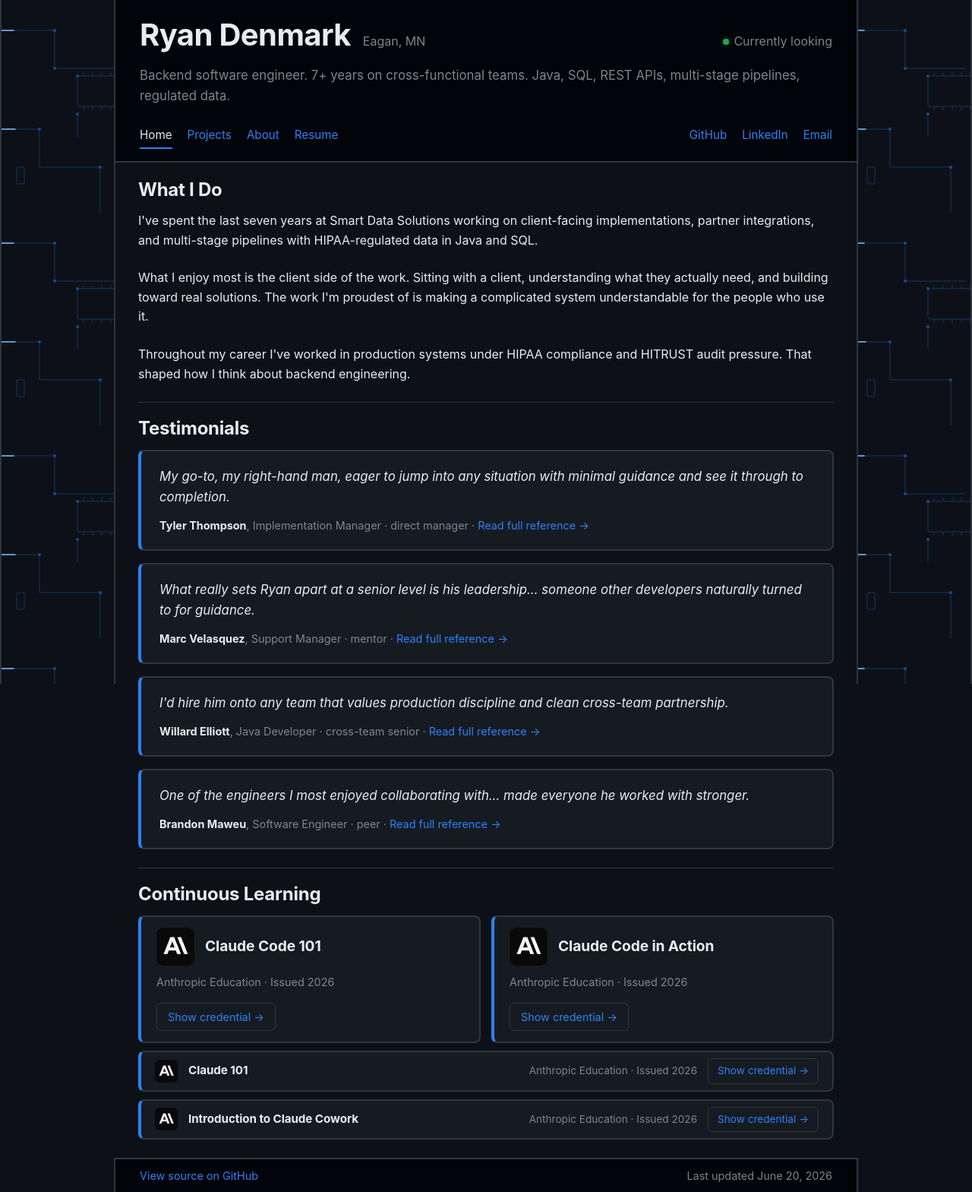
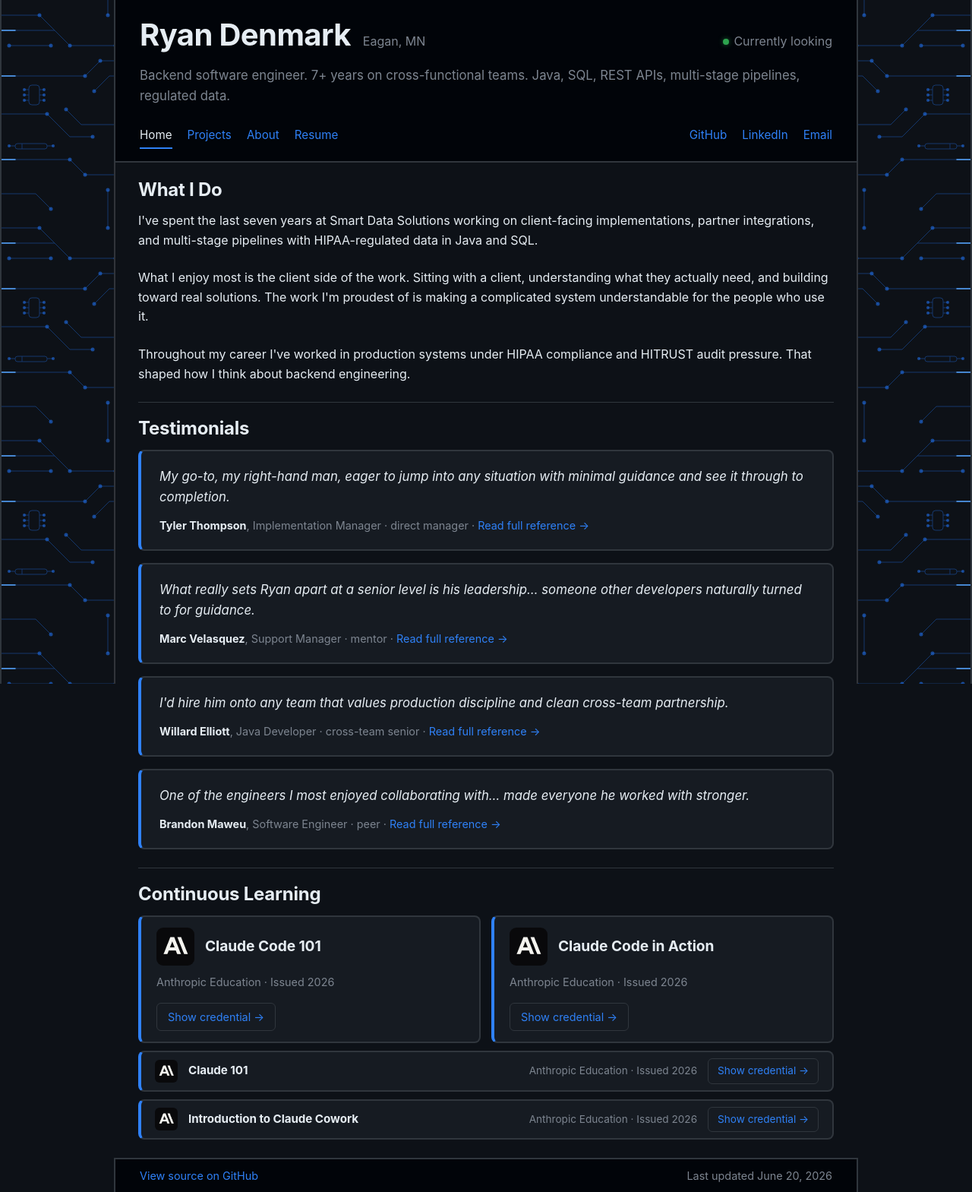
Before and after one commit to rwdenmark/rwdenmark.github.io, a Jekyll site: the page built from index.html, in a window 1280 px wide. Shown: the whole page at 76% size. Built offline with Jekyll 4.4.1, drawn with Linux system fonts in a browser that asks for light colours.

Commit message:
Updating background to new style

```diff
--- a/_layouts/default.html
+++ b/_layouts/default.html
@@ -44,57 +44,68 @@
 </head>
 <body data-page="{{ page.page_id }}">
   <div class="rail-bg" aria-hidden="true"></div>
-  <svg class="bg-circuit" aria-hidden="true" xmlns="http://www.w3.org/2000/svg" preserveAspectRatio="xMidYMid slice">
+  <div class="bg-circuit" aria-hidden="true">
+    <svg class="bg-half bg-half-left" xmlns="http://www.w3.org/2000/svg">
       <defs>
         <pattern id="circuit-pattern" x="0" y="0" width="280" height="280" patternUnits="userSpaceOnUse">
-        <g stroke="#1f6feb" stroke-width="1" fill="none" opacity="0.35">
-          <path d="M 0,40 L 70,40 L 70,90 L 150,90"/>
-          <path d="M 210,0 L 210,50 L 260,50 L 260,130"/>
-          <path d="M 0,170 L 50,170 L 50,220 L 130,220 L 130,280"/>
-          <path d="M 180,150 L 220,150 L 220,200 L 280,200"/>
-          <path d="M 100,150 L 100,180"/>
-          <rect x="100" y="100" width="60" height="40" rx="2"/>
-          <g stroke-width="1">
-            <line x1="108" y1="100" x2="108" y2="95"/>
-            <line x1="120" y1="100" x2="120" y2="95"/>
-            <line x1="132" y1="100" x2="132" y2="95"/>
-            <line x1="144" y1="100" x2="144" y2="95"/>
-            <line x1="156" y1="100" x2="156" y2="95"/>
-            <line x1="108" y1="140" x2="108" y2="145"/>
-            <line x1="120" y1="140" x2="120" y2="145"/>
-            <line x1="132" y1="140" x2="132" y2="145"/>
-            <line x1="144" y1="140" x2="144" y2="145"/>
-            <line x1="156" y1="140" x2="156" y2="145"/>
+          <g stroke="#1f6feb" stroke-width="1" fill="none" opacity="0.4">
+            <path d="M0,40 H70 L90,60 H150 L170,40 H280"/>
+            <path d="M0,20 H50 L70,40"/>
+            <path d="M280,20 H230 L210,40"/>
+            <path d="M140,0 V20"/>
+            <path d="M0,100 H110 L130,80 H190 L210,100 H280"/>
+            <path d="M0,150 H60 L90,180 H120"/>
+            <path d="M280,150 H220 L190,180 H160"/>
+            <path d="M0,210 H90 L110,230 H170 L190,210 H280"/>
+            <path d="M0,255 H45 L65,275"/>
+            <path d="M280,255 H235 L215,275"/>
+            <path d="M140,250 V280"/>
+            <path d="M10,60 H65"/>
+            <path d="M210,194 L225,179 H258"/>
+            <path d="M122,120 L142,100 H178 L198,120"/>
+            <path d="M85,144 L105,164 H175 L195,144"/>
+            <rect x="36" y="112" width="14" height="26" rx="4"/>
+            <rect x="214" y="60" width="42" height="13" rx="4"/>
+            <rect x="18" y="189" width="42" height="7" rx="3"/>
+            <rect x="205" y="224" width="9" height="32" rx="3"/>
+            <path d="M224,63 V70 M232,63 V70 M240,63 V70 M248,63 V70"/>
+            <path d="M36,118 H30 M36,125 H30 M36,132 H30 M50,118 H56 M50,125 H56 M50,132 H56"/>
+            <path d="M18,192 H10 M60,192 H68 M27,189 V196"/>
           </g>
-          <rect x="200" y="70" width="22" height="10" rx="1"/>
-          <rect x="20" y="220" width="10" height="22" rx="1"/>
-          <rect x="160" y="190" width="40" height="6" rx="1"/>
+          <g fill="#1f6feb" opacity="0.6">
+            <circle cx="90" cy="60" r="2.5"/><circle cx="150" cy="60" r="2.5"/><circle cx="170" cy="40" r="2.5"/>
+            <circle cx="50" cy="20" r="2.5"/><circle cx="230" cy="20" r="2.5"/><circle cx="140" cy="20" r="2.5"/>
+            <circle cx="110" cy="100" r="2.5"/><circle cx="130" cy="80" r="2.5"/><circle cx="190" cy="80" r="2.5"/><circle cx="210" cy="100" r="2.5"/>
+            <circle cx="60" cy="150" r="2.5"/><circle cx="120" cy="180" r="2.5"/>
+            <circle cx="220" cy="150" r="2.5"/><circle cx="160" cy="180" r="2.5"/>
+            <circle cx="90" cy="210" r="2.5"/><circle cx="110" cy="230" r="2.5"/><circle cx="170" cy="230" r="2.5"/><circle cx="190" cy="210" r="2.5"/>
+            <circle cx="65" cy="275" r="2.5"/>
+            <circle cx="215" cy="275" r="2.5"/>
+            <circle cx="140" cy="250" r="2.5"/>
+            <circle cx="10" cy="60" r="2.5"/><circle cx="65" cy="60" r="2.5"/>
+            <circle cx="210" cy="194" r="2.5"/><circle cx="258" cy="179" r="2.5"/>
+            <circle cx="30" cy="118" r="2"/><circle cx="30" cy="125" r="2"/><circle cx="30" cy="132" r="2"/>
+            <circle cx="56" cy="118" r="2"/><circle cx="56" cy="125" r="2"/><circle cx="56" cy="132" r="2"/>
+            <circle cx="10" cy="192" r="2"/><circle cx="68" cy="192" r="2"/>
+            <circle cx="122" cy="120" r="2.5"/><circle cx="198" cy="120" r="2.5"/>
+            <circle cx="85" cy="144" r="2.5"/><circle cx="195" cy="144" r="2.5"/>
           </g>
-        <g fill="#1f6feb" opacity="0.55">
-          <circle cx="70" cy="40" r="2"/>
-          <circle cx="70" cy="90" r="2"/>
-          <circle cx="210" cy="50" r="2"/>
-          <circle cx="260" cy="50" r="2"/>
-          <circle cx="50" cy="170" r="2"/>
-          <circle cx="130" cy="220" r="2"/>
-          <circle cx="220" cy="150" r="2"/>
-          <circle cx="220" cy="200" r="2"/>
-          <circle cx="100" cy="150" r="2"/>
-          <circle cx="100" cy="100" r="2"/>
+          <g fill="#58a6ff" opacity="0.7">
+            <circle cx="209" cy="232" r="1.6"/><circle cx="209" cy="240" r="1.6"/><circle cx="209" cy="248" r="1.6"/>
           </g>
-        <path d="M 0,40 L 70,40 L 70,90 L 150,90" stroke="#79c0ff" stroke-width="1.5" fill="none" stroke-dasharray="16 600" stroke-linecap="round">
-          <animate attributeName="stroke-dashoffset" from="0" to="-260" dur="4s" repeatCount="indefinite"/>
-        </path>
-        <path d="M 210,0 L 210,50 L 260,50 L 260,130" stroke="#79c0ff" stroke-width="1.5" fill="none" stroke-dasharray="14 600" stroke-linecap="round">
-          <animate attributeName="stroke-dashoffset" from="0" to="-260" dur="5.5s" repeatCount="indefinite"/>
-        </path>
-        <path d="M 0,170 L 50,170 L 50,220 L 130,220 L 130,280" stroke="#79c0ff" stroke-width="1.5" fill="none" stroke-dasharray="18 600" stroke-linecap="round">
-          <animate attributeName="stroke-dashoffset" from="0" to="-300" dur="7s" repeatCount="indefinite"/>
-        </path>
+          <g stroke="#58a6ff" stroke-width="1.5" fill="none" stroke-linecap="round">
+            <path d="M0,40 H70 L90,60 H150 L170,40 H280" stroke-dasharray="18 278.57"><animate attributeName="stroke-dashoffset" from="0" to="-296.57" dur="5s" repeatCount="indefinite"/></path>
+            <path d="M0,100 H110 L130,80 H190 L210,100 H280" stroke-dasharray="18 278.57"><animate attributeName="stroke-dashoffset" from="0" to="-296.57" dur="6.5s" repeatCount="indefinite"/></path>
+            <path d="M0,210 H90 L110,230 H170 L190,210 H280" stroke-dasharray="18 278.57"><animate attributeName="stroke-dashoffset" from="0" to="-296.57" dur="5.8s" repeatCount="indefinite"/></path>
+          </g>
         </pattern>
       </defs>
       <rect width="100%" height="100%" fill="url(#circuit-pattern)"/>
     </svg>
+    <svg class="bg-half bg-half-right" xmlns="http://www.w3.org/2000/svg">
+      <rect width="100%" height="100%" fill="url(#circuit-pattern)"/>
+    </svg>
+  </div>
   <header>
     <div class="container">
       <div class="name-row">
--- a/assets/style.css
+++ b/assets/style.css
@@ -45,6 +45,12 @@
   border-right: 2px solid var(--border);
   z-index: 0; pointer-events: none; user-select: none;
 }
+.bg-half {
+  position: absolute; top: 0; height: 100%; width: 50%;
+  display: block; overflow: hidden;
+}
+.bg-half-left { left: 0; }
+.bg-half-right { left: 50%; transform: scaleX(-1); }
 .rail-bg {
   position: fixed;
   top: 0; bottom: 0;
```
Also changed, not shown: _backups/background-original.html (added, +65 -0 lines). Lines whose indentation alone changed are shown as unchanged.
